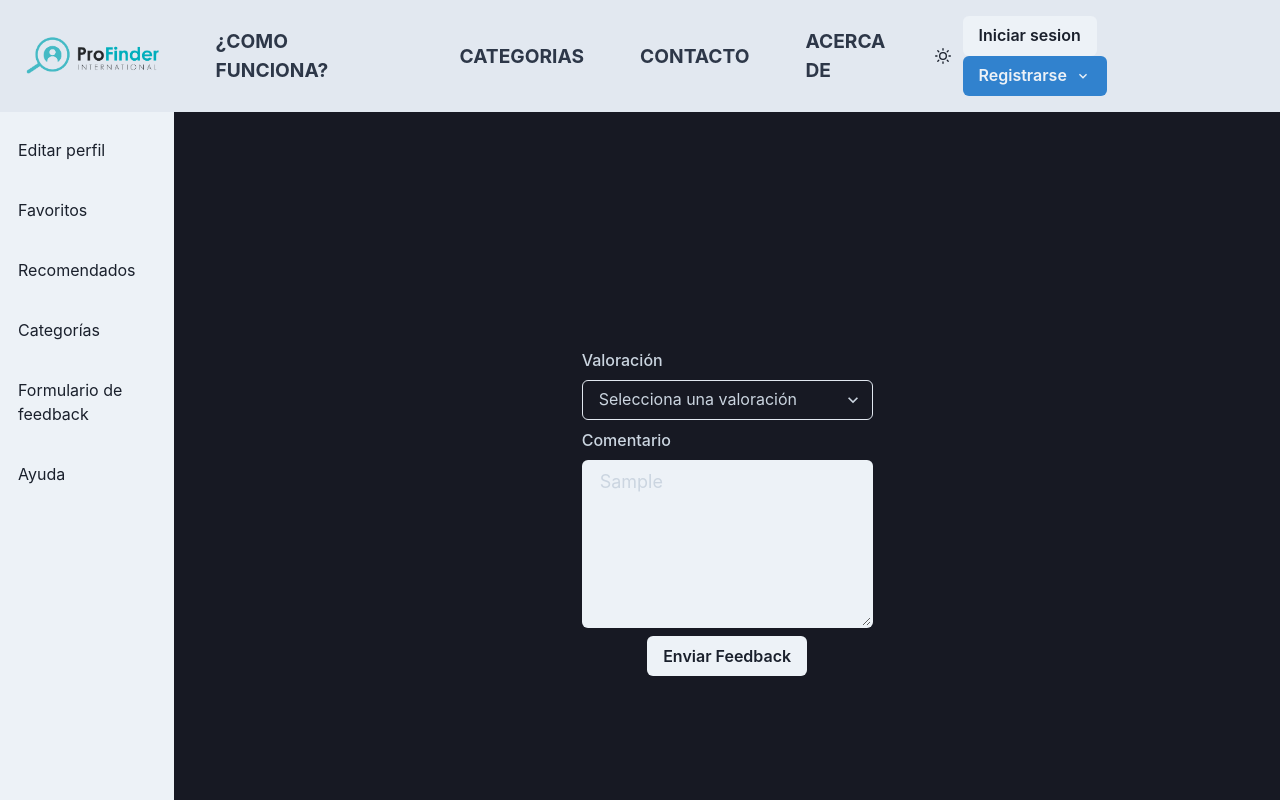
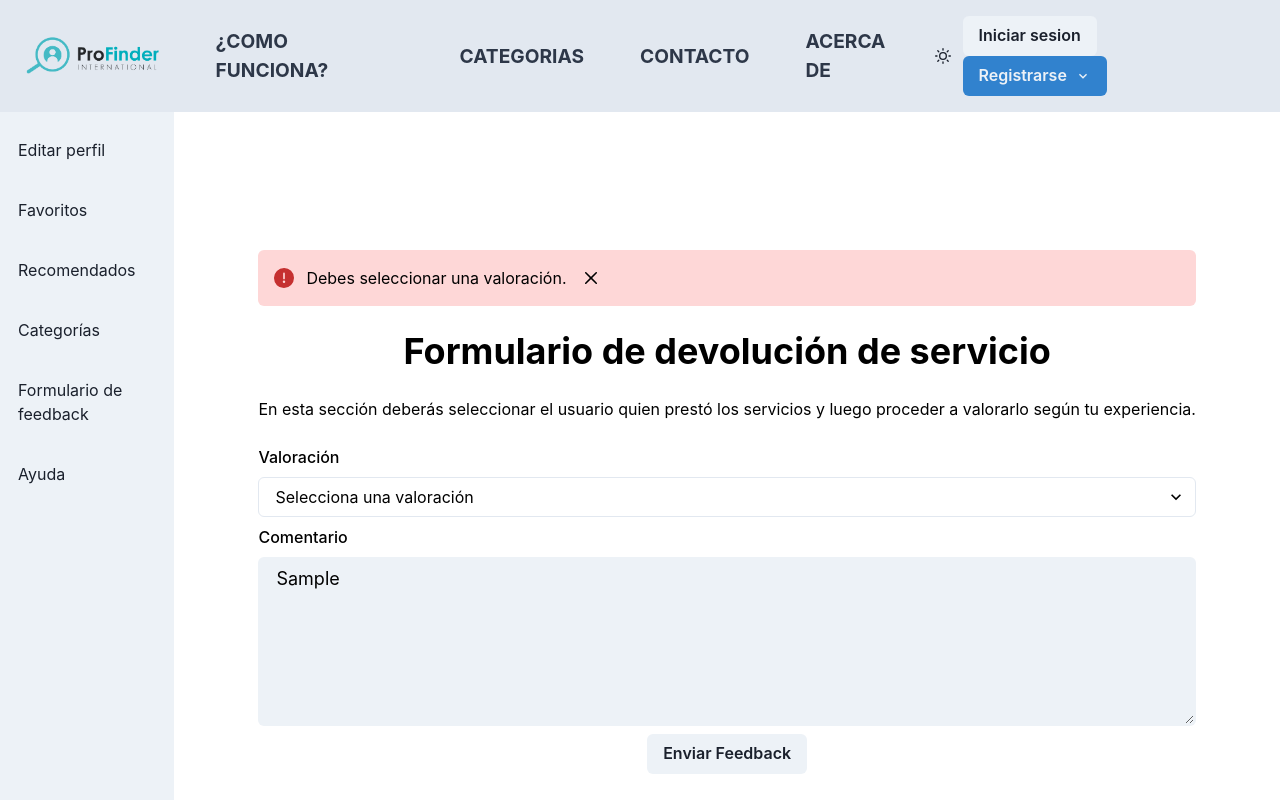
Before and after one commit to JosueEC/Profinder-client, a React (Vite) app: page /dashboardClient/feedbackform in a window 1280 px wide. Both pictures are taken after typing "Sample" into the empty fields and a click on the button "Enviar Feedback". Shown: the top 800 px of the page. Built offline with nearby package versions, Linux system fonts and the light colour scheme; no server answers.

Commit message:
form feedback

```diff
--- a/src/components/DashboardClient/FeedbackForm/FeedbackForm.jsx
+++ b/src/components/DashboardClient/FeedbackForm/FeedbackForm.jsx
@@ -10,6 +10,12 @@ import {
   Center,
   Select,
   Textarea,
+  Alert,
+  AlertIcon,
+  CloseButton,
+  Heading,
+  Text,
+  useColorModeValue,
 } from '@chakra-ui/react';
 
 import { updateFeedback } from '../../../services/redux/actions/actions';
@@ -19,13 +25,48 @@ function FeedbackForm() {
 
   const [content, setContent] = useState('');
   const [rating, setRating] = useState('');
+  const [successMessage, setSuccessMessage] = useState('');
+  const [errorMessage, setErrorMessage] = useState('');
+  const [showSuccessAlert, setShowSuccessAlert] = useState(false);
+  const [showErrorAlert, setShowErrorAlert] = useState(false);
 
   // Obtener el ID del cliente de la sesión actual desde el almacenamiento local
-  const userSession = JSON.parse(localStorage.getItem("userSession"));
+  const userSession = JSON.parse(localStorage.getItem('userSession'));
   const clientId = userSession && userSession.id ? userSession.id : null;
+
+  const handleRatingChange = (e) => {
+    setRating(e.target.value);
+    // Limpia el mensaje de error cuando se selecciona una valoración
+    setErrorMessage('');
+    setShowErrorAlert(false);
+  };
+
+  const handleContentChange = (e) => {
+    setContent(e.target.value);
+    // Realiza la validación en tiempo real del contenido del comentario
+    if (e.target.value.trim().split(' ').length <= 3) {
+      setErrorMessage('El comentario debe tener más de tres palabras.');
+      setShowErrorAlert(true);
+    } else {
+      setErrorMessage('');
+      setShowErrorAlert(false);
+    }
+  };
 
   const handleSubmit = (e) => {
     e.preventDefault();
+
+    if (!rating) {
+      setErrorMessage('Debes seleccionar una valoración.');
+      setShowErrorAlert(true);
+      return;
+    }
+
+    if (content.trim().split(' ').length <= 3) {
+      setErrorMessage('El comentario debe tener más de tres palabras.');
+      setShowErrorAlert(true);
+      return;
+    }
 
     const newData = {
       content: content,
@@ -34,23 +75,55 @@ function FeedbackForm() {
       clientId: clientId, // Utiliza el ID del cliente de la sesión actual
     };
 
-    dispatch(updateFeedback(newData));
+    dispatch(updateFeedback(newData))
+      .then(() => {
+        setSuccessMessage('Comentario enviado exitosamente.');
+        setShowSuccessAlert(true);
+        // Limpia el formulario
+        setContent('');
+        setRating('');
+      })
+      .catch(() => {
+        setErrorMessage('Ha ocurrido un error. Inténtalo nuevamente.');
+        setShowErrorAlert(true);
+      });
   };
 
+  const textColor = useColorModeValue('black', 'white');
+
   return (
-    <Center p={4} bg={'gray.900'} color={'gray.300'} h="100vh" w="100%">
+    <Center p={4} color={textColor} h="100vh" w="100%">
       <Box mx="auto" maxW="5xl" w="100%">
         <Center>
           <VStack as="form" alignItems="center" textAlign="center" onSubmit={handleSubmit}>
+            {showSuccessAlert && (
+              <Alert status="success" mb={4} rounded="md">
+                <AlertIcon />
+                {successMessage}
+                <CloseButton ml={2} onClick={() => setShowSuccessAlert(false)} />
+              </Alert>
+            )}
+            {showErrorAlert && (
+              <Alert status="error" mb={4} rounded="md">
+                <AlertIcon />
+                {errorMessage}
+                <CloseButton ml={2} onClick={() => setShowErrorAlert(false)} />
+              </Alert>
+            )}
+            <Heading as="h1" size="xl" mb={4}>
+              Formulario de devolución de servicio
+            </Heading>
+            <Text mb={4}>
+              En esta sección deberás seleccionar el usuario quien prestó los servicios y luego proceder a valorarlo según tu experiencia.
+            </Text>
             <FormControl>
               <Box>
                 <FormLabel>Valoración</FormLabel>
                 <Select
                   value={rating}
-                  onChange={(e) => setRating(e.target.value)}
+                  onChange={handleRatingChange}
                   placeholder="Selecciona una valoración"
                 >
-
                   <option value="1">Malo</option>
                   <option value="2">Regular</option>
                   <option value="3">Bueno</option>
@@ -66,7 +139,7 @@ function FeedbackForm() {
                   variant="filled"
                   placeholder="Escribe tu comentario"
                   value={content}
-                  onChange={(e) => setContent(e.target.value)}
+                  onChange={handleContentChange}
                   size="lg"
                   rows={6}
                 />
```
